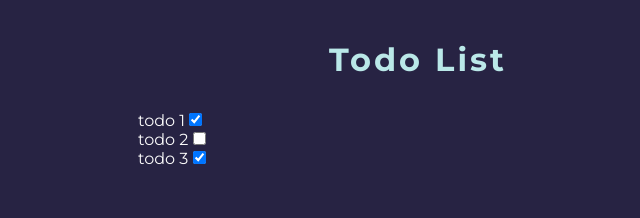
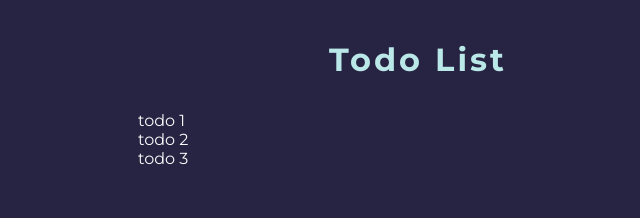
Before and after one commit to Harshal0902/Hacktoberfest, a React (Create React App) app in the folder react-todo-app/: page / in a window 1280 px wide. Shown: the top 218 px of the page, without its empty margins (222-862 px from the left). Built offline with nearby package versions, Linux system fonts and the light colour scheme.

Commit message:
Todo component creation

```diff
--- a/react-todo-app/src/App.jsx
+++ b/react-todo-app/src/App.jsx
@@ -1,4 +1,5 @@
 import React, { useState } from "react";
+import { Todo } from "./components/Todo";
 import "./App.css";
 
 const App = () => {
@@ -11,9 +12,7 @@ const App = () => {
     <div className="container">
       <h1 className="title">Todo List</h1>
       {todos.map((todo) => (
-        <p key={todo.id}>
-          {todo.text} <input type="checkbox" checked={todo.completed} />
-        </p>
+        <Todo todo={todo} />
       ))}
     </div>
   );
--- /dev/null
+++ b/react-todo-app/src/components/Todo/Todo.jsx
@@ -0,0 +1,7 @@
+import React from "react";
+
+const Todo = ({ todo }) => {
+  return <div>{todo.text}</div>;
+};
+
+export default Todo;
--- /dev/null
+++ b/react-todo-app/src/components/Todo/index.js
@@ -0,0 +1 @@
+export { default as Todo } from "./Todo.jsx";
```
Also changed, not shown: react-todo-app/src/components/Todo/Todo.module.css (added).
